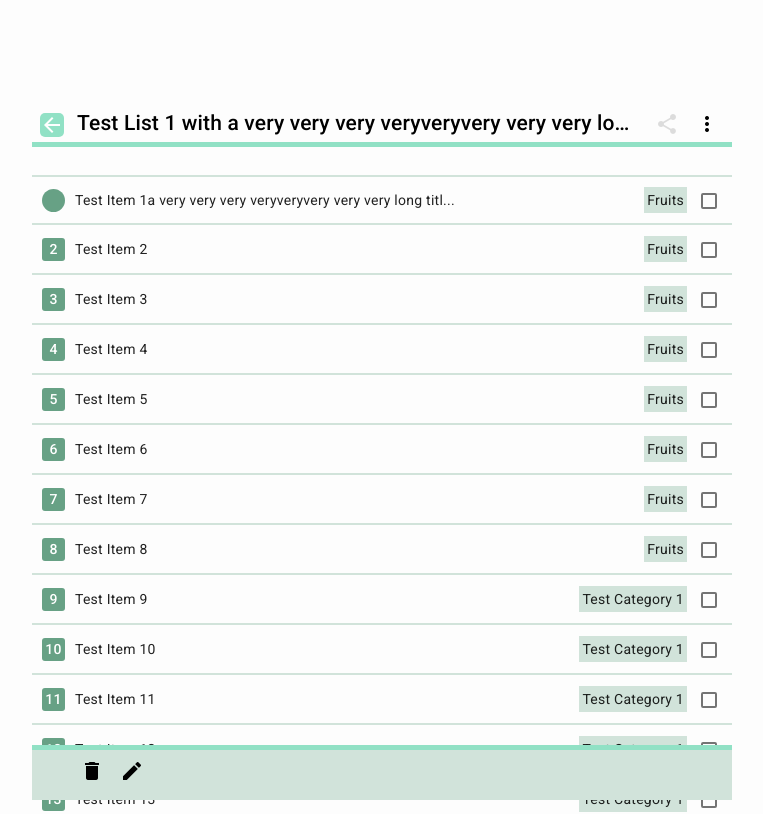
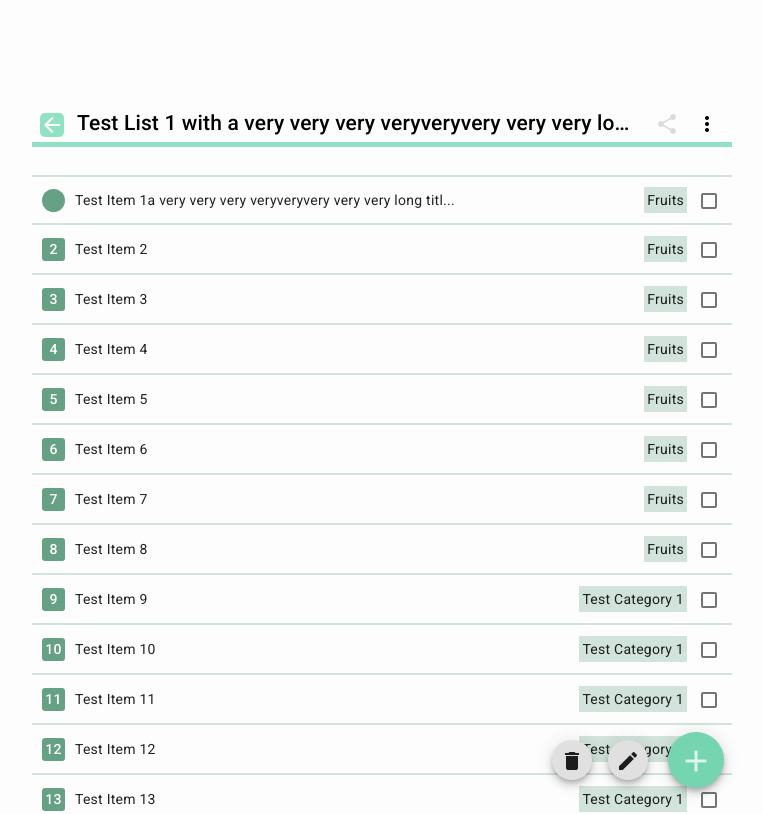
Before and after one commit to sandbxk/Dosma, an Angular app in the folder Frontend/: page /grocery-list/1 in a window 1280 px wide. Shown: the top 814 px of the page, without its empty margins (258-1021 px from the left). Built offline with nearby package versions, Linux system fonts and the light colour scheme.

Commit message:
Add 'add' button, along with edit and delete. Implement selectedItem and class

```diff
--- a/Frontend/src/app/components/grocery-list/grocery-list.component.html
+++ b/Frontend/src/app/components/grocery-list/grocery-list.component.html
@@ -55,7 +55,10 @@
 
   <!-- ITEMS -->
   <div cdkDropList class="itemDnDContainer" (cdkDropListDropped)="drop($event)">  <!-- Drag and Drop container -->
-    <div class="itemBox" *ngFor="let item of groceryList.items" cdkDrag>  <!-- Individual items -->
+    <div  *ngFor="let item of groceryList.items"
+          class="itemBox" [ngClass]="item === selectedItem ? 'itemBoxSelected' : 'itemBox'"
+          (click)="selectItem(item)" cdkDrag>  <!-- Individual items |
+          ngClass will apply the itemBoxSelected class if the item is selected -->
 
       <div style="display: inline-flex; align-items: center">
         <p class="quantityIndicator" *ngIf="item.quantity > 1; else standardQuantity">{{item.quantity}}</p> <!-- Quantity indicator -->
@@ -79,6 +82,22 @@
 
 
   <!-- Anchored bottom panel for list actions -->
+  <div class="dockToBottom">
+    <button (click)="showNewItemPanel(true)" mat-fab class="matFabAddBtn" style="margin-left: 12px">
+      <mat-icon class="icon-display">add</mat-icon>
+    </button>
+
+    <button mat-mini-fab class="matFabEditBtn">
+      <mat-icon>edit</mat-icon>
+    </button>
+
+    <button mat-mini-fab class="matFabDeleteBtn">
+      <mat-icon>delete</mat-icon>
+    </button>
+
+  </div>
+  <!--
   <app-item-actions class="testBox">
   </app-item-actions>
+  -->
 </div>
--- a/Frontend/src/app/components/grocery-list/grocery-list.component.scss
+++ b/Frontend/src/app/components/grocery-list/grocery-list.component.scss
@@ -2,7 +2,7 @@
 @import "src/assets/themeVariables.scss";
 
 $width: 50em;
-$actionMenuHeight: 50px;
+$actionMenuHeight: 80px;
 
 .itemDnDContainer {
   width: $width;
@@ -45,6 +45,17 @@ Item box
 
 .itemBox:hover {
   background: map.get($accent-colors, "lighter");
+  transition: 0.3s;
+}
+
+.itemBoxSelected {
+  @extend .itemBox;
+  background: map.get($primary-colors, "main");
+
+}
+
+.itemBoxSelected:hover {
+  background: map.get($primary-colors, "lighter");
   transition: 0.3s;
 }
 
@@ -275,7 +286,7 @@ Quantity box for indicating the quantity of an item
   transition: transform 250ms cubic-bezier(0, 0, 0.2, 1);
 }
 
-.testBox {
+.testBox {  //TEMP
   width: $width;
   max-width: 95%;
   position: fixed;
@@ -290,11 +301,75 @@ Quantity box for indicating the quantity of an item
 .dockToBottom {
   width: $width;
   max-width: 95%;
-  position: absolute;
+  position: fixed;
+  display: inline-flex;
+  flex-direction: row-reverse;
+  justify-content: right;
+  align-items: center;
   bottom: 0;
   z-index: 110;
   margin: 0;
+  height: $actionMenuHeight;
 }
+
+.dockToBottom > * {
+  margin: 0 8px;
+}
+
+.matFabAddBtn {
+  position: relative;
+  vertical-align: center;
+  align-items: center;
+  display: flex;
+  flex-direction: column;
+  right: 0;
+  background-color: map.get($primary-colors, "darker");
+  color: map.get($primary-colors, "lighter");
+  transition: 0.3s;
+}
+
+.icon-display {
+  transform: scale(1.5);
+}
+
+.matFabAddBtn:hover {
+  background-color: map.get($primary-colors, "main");
+}
+
+.matFabAddBtn:active {
+  background-color: map.get($primary-colors, "lighter");
+  color: map.get($primary-colors, "darker");
+}
+
+
+.matFabEditBtn {
+  @extend .matFabAddBtn;
+  background-color: map.get($grey-colors, "lighter");
+  color: $dark-primary-text;
+}
+
+.matFabEditBtn:hover {
+  background-color: map.get($accent-colors, "main");
+}
+
+.matFabEditBtn:active {
+  background-color: map.get($accent-colors, "lighter");
+}
+
+.matFabDeleteBtn {
+  @extend .matFabEditBtn;
+}
+
+.matFabDeleteBtn:hover {
+  background-color: map.get($warn-colors, "main");
+  color: $light-text;
+}
+
+.matFabDeleteBtn:active {
+  background-color: map.get($warn-colors, "lighter");
+  color: map.get($warn-colors, "darker");
+}
+
 
 .hidden {
   display: none;
--- a/Frontend/src/app/components/grocery-list/grocery-list.component.ts
+++ b/Frontend/src/app/components/grocery-list/grocery-list.component.ts
@@ -34,6 +34,8 @@ export class GroceryListComponent implements OnInit, IComponentCanDeactivate {
   // Controls the visibility of the item creation panel
   creatingItem: boolean = false;
 
+  selectedItem: Item = {} as Item;
+
   constructor(
     private currentRoute: ActivatedRoute,
     private router: Router,
@@ -60,10 +62,8 @@ export class GroceryListComponent implements OnInit, IComponentCanDeactivate {
   }
 
   //TODO:
-  // 1. Add a new item to the list -> ItemActionsComponent
   // 2. Edit an item in the list -> ItemComponent
   // 3. Delete an item from the list
-  // 4. Duplicate an item in the list
   //      Change mat menu for items to selected item options
   //   ListMenu Options
   //      Delete all items from the list?
@@ -100,7 +100,7 @@ export class GroceryListComponent implements OnInit, IComponentCanDeactivate {
     // insert logic to check if there are pending changes here;
     // returning true will navigate without confirmation
     // returning false will show a confirm dialog before navigating away
-    return false;
+    return true;
   }
 
   /**
@@ -141,6 +141,18 @@ export class GroceryListComponent implements OnInit, IComponentCanDeactivate {
           });
       }
     });
+  }
+
+  /**
+   * sets the item to the selected item, which will apply the selected class to the item
+   * @param item
+   */
+  selectItem(item: Item) {
+    if (this.selectedItem === item)
+      this.selectedItem = {} as Item;
+
+    else
+      this.selectedItem = item;
   }
 
   /**
--- a/Frontend/src/assets/themeVariables.scss
+++ b/Frontend/src/assets/themeVariables.scss
@@ -58,3 +58,10 @@ $warn-colors: (
   "darker": #d34839,
   200: #f44336
 );
+
+$grey-colors: (
+  "main": #9e9e9e,
+  "lighter": #e0e0e0,
+  "darker": #757575,
+  200: #9e9e9e
+);
```
